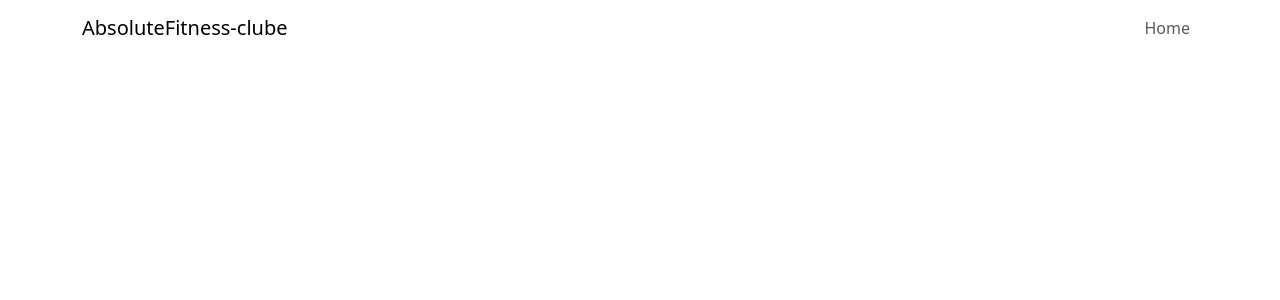
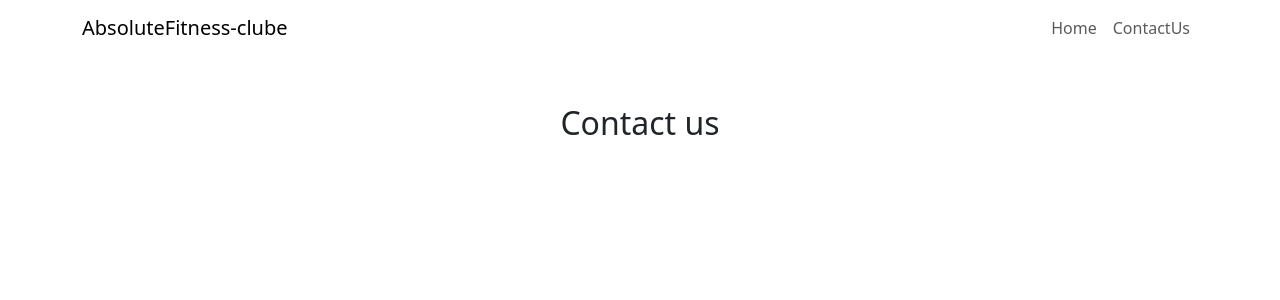
Before and after one commit to Lars1156/fitness, a React (Create React App) app: page /contactus in a window 1280 px wide. Shown: the top 300 px of the page. Built offline with nearby package versions, Linux system fonts and the light colour scheme.

Commit message:
add the contact us page and create the routes on the that page

```diff
--- a/src/App.js
+++ b/src/App.js
@@ -4,6 +4,7 @@ import Home from './Components/Pages/Home';
 import Footer from './Components/Footer';
 import Login from './Components/Pages/Login';
 import ForgotPassword from './Components/FogotPassword';
+import ContactUs from './Components/Pages/ContactUs';
 
 function App() {
   return (
@@ -12,6 +13,7 @@ function App() {
       <Routes>
 
         <Route path="/" element={<Home />} />
+        <Route  path='/contactus' element = {<ContactUs/>}/>
         <Route path='/loginPage' element = {<Login/>}/>
         <Route path='/forgotPassword' element = {<ForgotPassword/>}/>
         <Route path='/footer' element = {<Footer/>}/>
--- /dev/null
+++ b/src/Components/Pages/ContactUs.jsx
@@ -0,0 +1,15 @@
+import React  from "react";
+import {Container , Row  , Colum , From , Button} from "react-bootstrap";
+
+const ContactUs = () =>{
+   return(<>
+        <Container className="contact-us-section my-5 ">
+             <h2 className=" text-center mb-4">
+                Contact us
+             </h2>
+        </Container>
+
+   </>)
+}
+
+export default ContactUs
--- a/src/Components/cssFile/GymNavbar.js
+++ b/src/Components/cssFile/GymNavbar.js
@@ -17,6 +17,7 @@ const GymNavBar = ()  =>{
             <Navbar.Collapse id="basic-navbar-nav">
                 <Nav className="ms-auto">
                 <Nav.Link as={Link} to="/" className="nav-item">Home</Nav.Link>
+                <Nav.Link as = {Link} to='/contact-us' className="nav-item">ContactUs</Nav.Link>
                 </Nav>
             </Navbar.Collapse>
         </Container>
```
